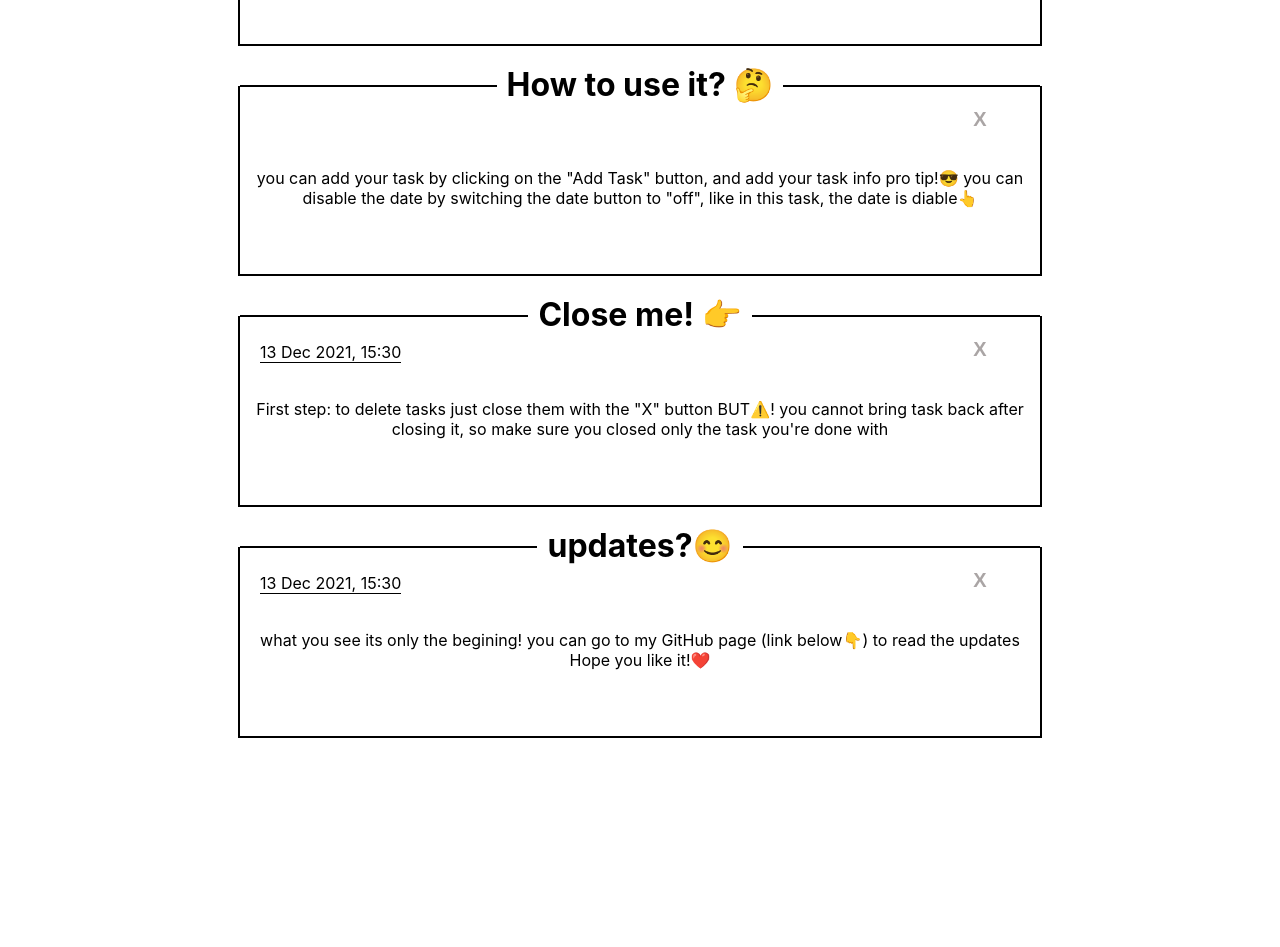
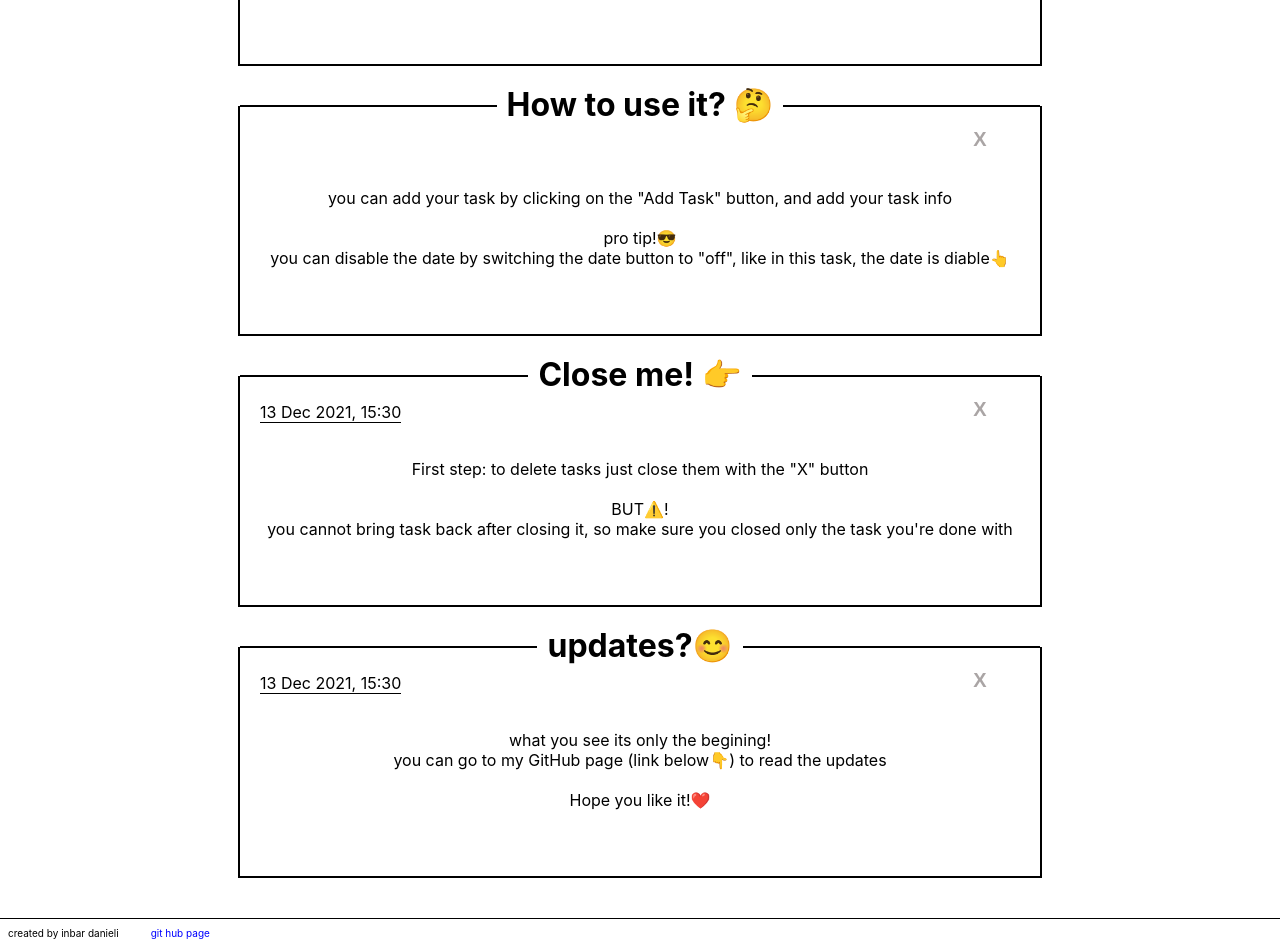
Before and after one commit to InbarDanieli/tasks-manager, a React (Create React App) app: page / in a window 1280 px wide. Shown: the part 261-1208 px from the top of the page. Before the commit the page ends 1015 px from the top, so only its background shows below. Built offline with nearby package versions, Linux system fonts and the light colour scheme.

Commit message:
Added footer

```diff
--- a/src/App.css
+++ b/src/App.css
@@ -1,3 +1,19 @@
 .App {
   text-align: center;
 }
+
+.footer {
+  font-size: 10px;
+  margin-top: 40px;
+  border-top: 1px solid black;
+  display: flex;
+  gap: 32px;
+  justify-content: flex-start;
+  align-items: center;
+  padding: 8px;
+}
+
+.footer a {
+  color: blue;
+  text-decoration: none;
+}
--- a/src/App.js
+++ b/src/App.js
@@ -68,6 +68,11 @@ function App() {
       <ButtonPopup fullitem={(task) => { setLSitems(taskarr.concat(task)) }} />
       <List tasks={taskarr} onDelete={deleteHandler} />
 
+      <div className='footer'>
+      <span>created by inbar danieli </span>
+      <a rel="noreferrer"href='https://github.com/InbarDanieli/tasks-manager' target="_blank">git hub page</a>
+      </div>
+
     </div>
   );
 }
--- a/src/components/item/Item.css
+++ b/src/components/item/Item.css
@@ -36,6 +36,7 @@
 
 
 .descriptionText {
+  white-space: pre-line;
   word-wrap: break-word;
   padding: 20px 0 50px 0;
 }
```
